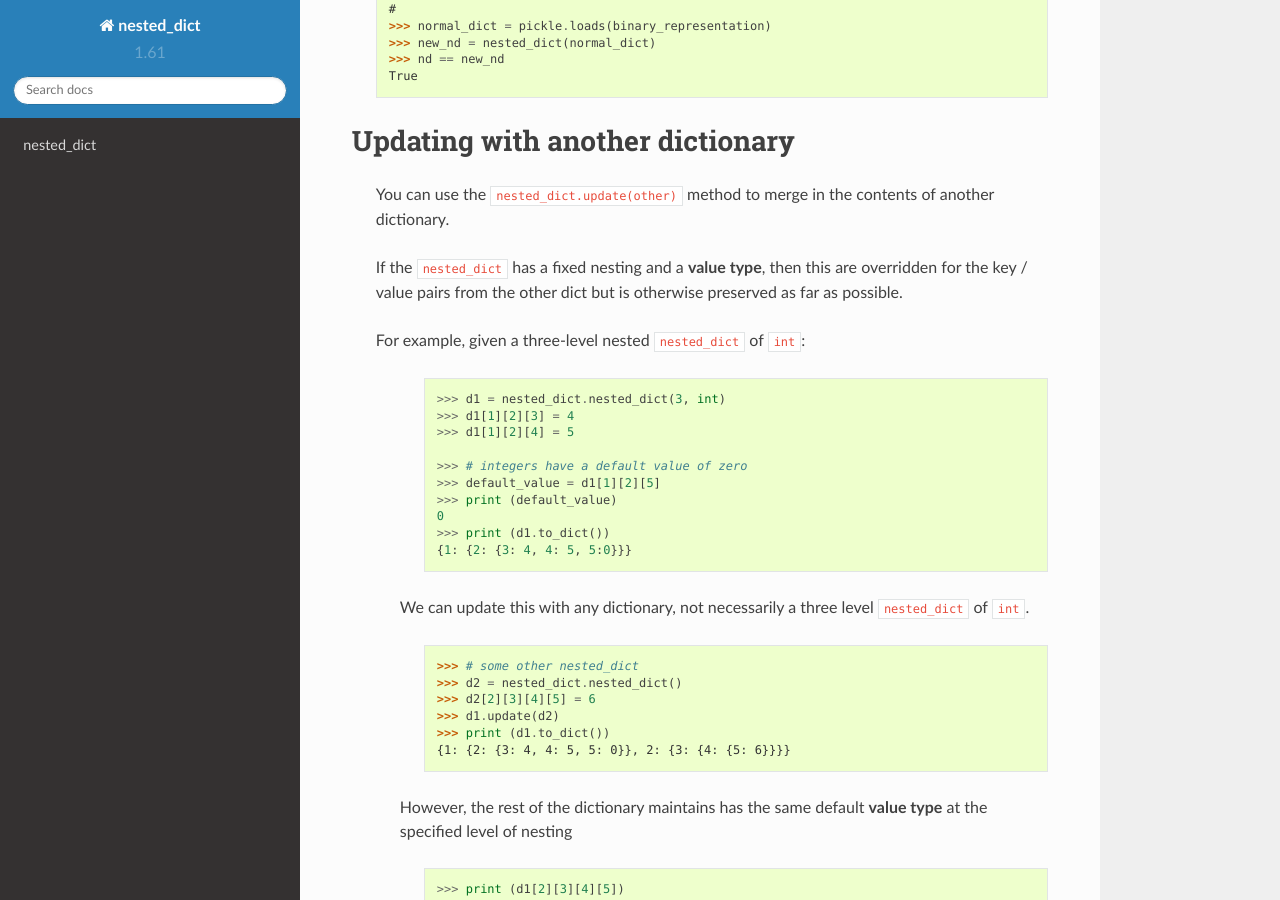
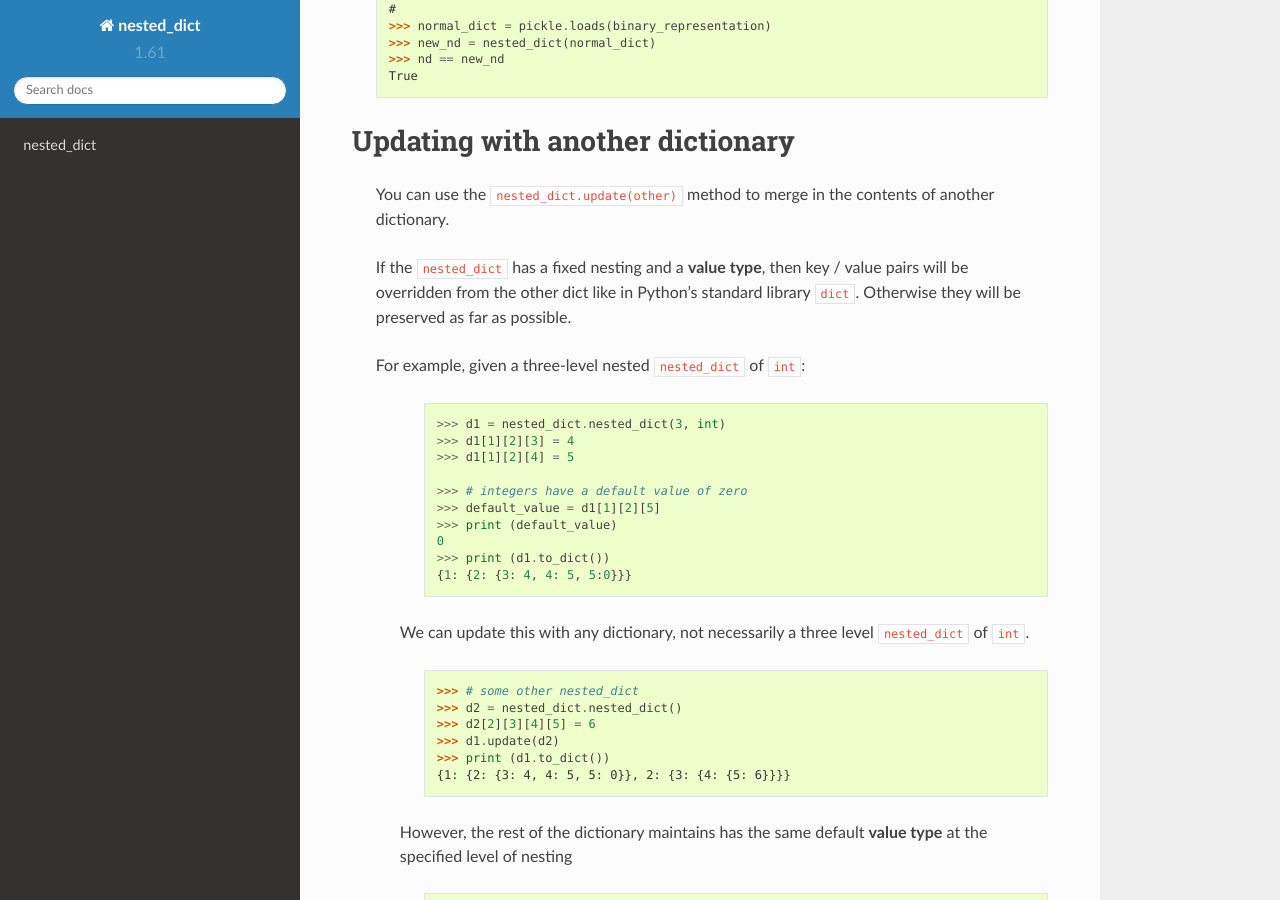
Before and after one commit to bunbun/nested-dict, a Sphinx documentation site: the page built from docs/source/index.rst, in a window 1280 px wide and 900 px high, scrolled down 2698 px. Built offline with Sphinx 7.4.7 and the Read the Docs theme 2.0.0, drawn with Linux system fonts in a browser that asks for light colours.

Commit message:
Improve documentation section about update method

```diff
--- a/docs/source/index.rst
+++ b/docs/source/index.rst
@@ -194,8 +194,8 @@ Updating with another dictionary
 
     You can use the ``nested_dict.update(other)`` method to merge in the contents of another dictionary.
 
-    If the ``nested_dict`` has a fixed nesting and a **value type**, then this are overridden for the key / value
-    pairs from the other dict but is otherwise preserved as far as possible.
+    If the ``nested_dict`` has a fixed nesting and a **value type**, then key / value pairs will be overridden
+    from the other dict like in Python's standard library ``dict``. Otherwise they will be preserved as far as possible.
 
     For example, given a three-level nested ``nested_dict`` of ``int``:
 
```
